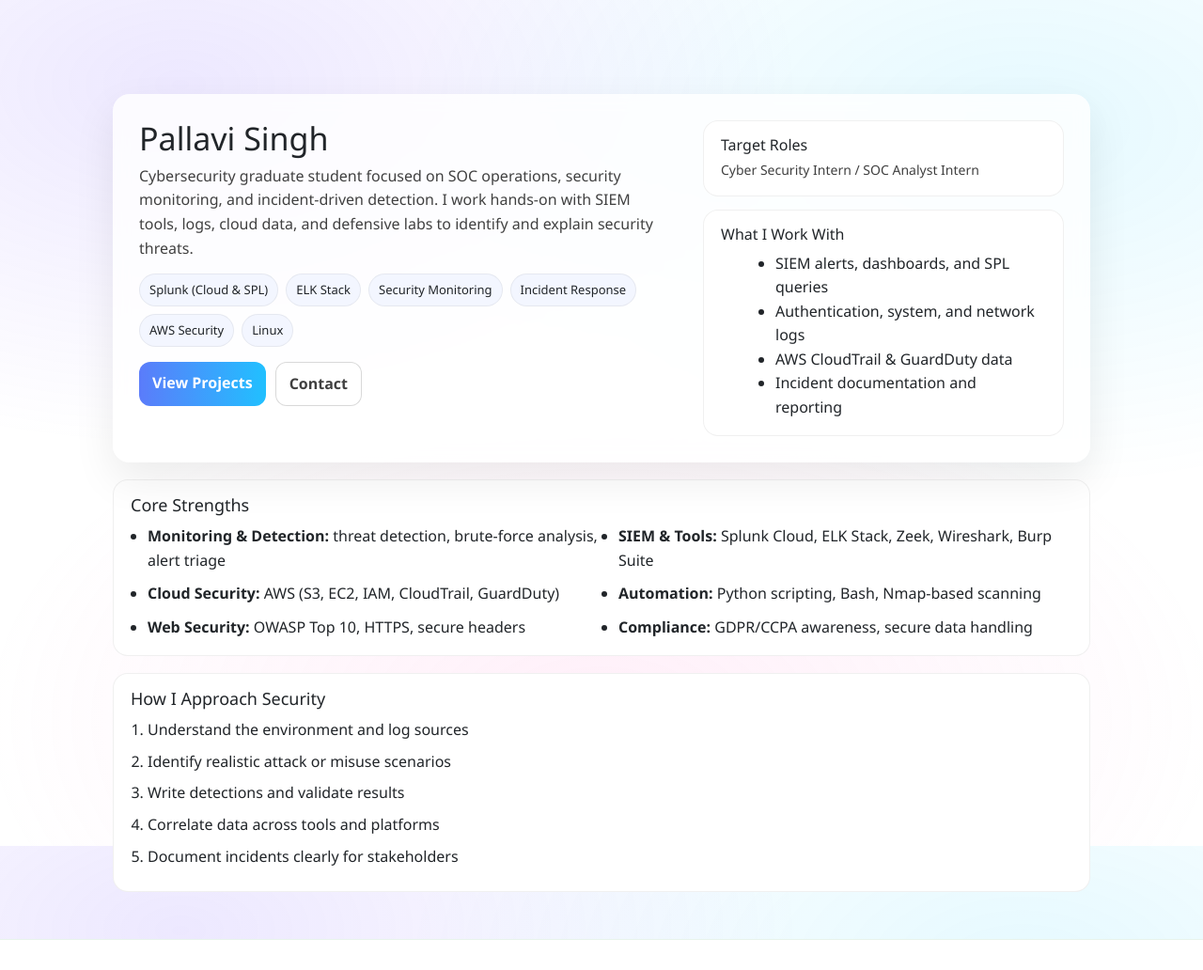
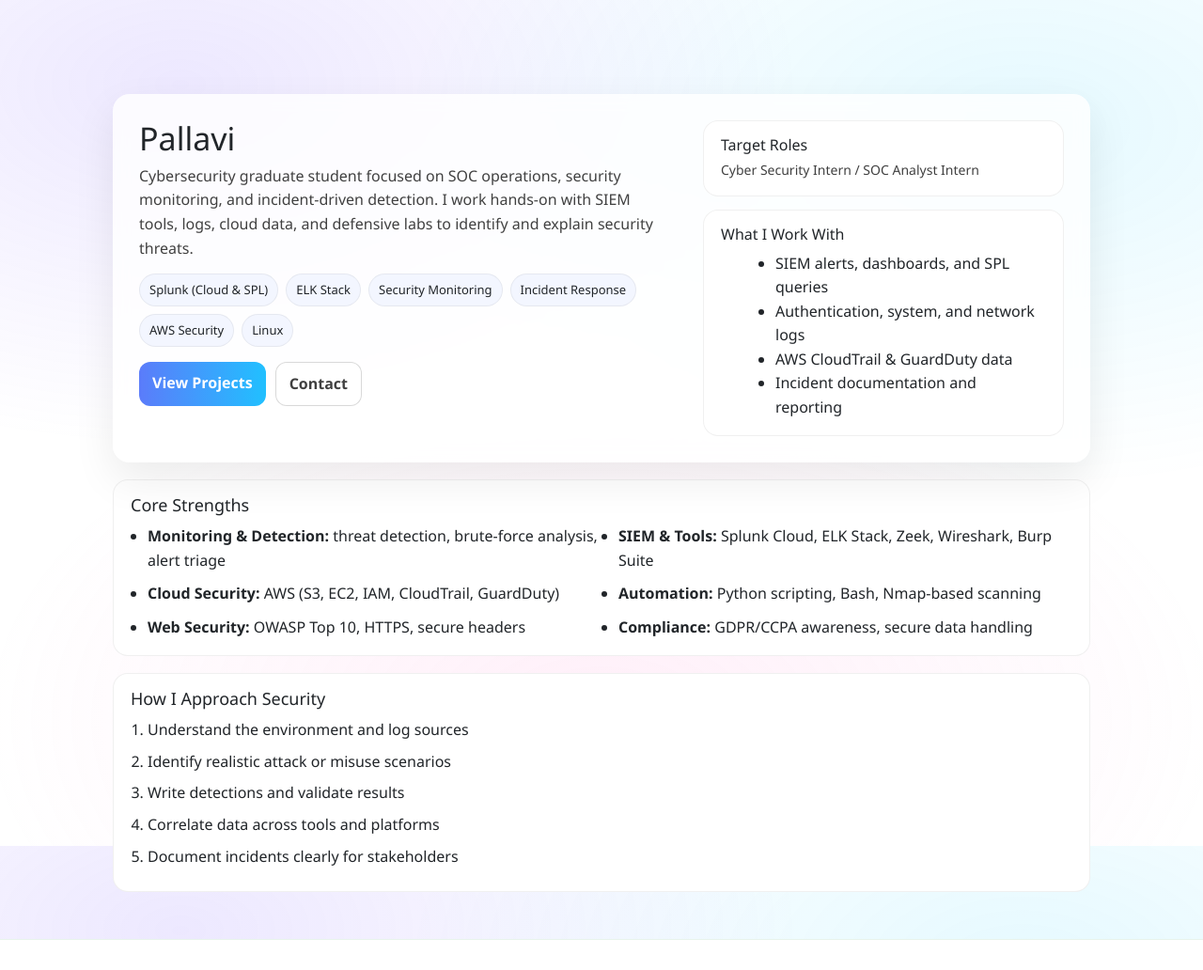
Before and after one commit to SinghPallavi819/singhpallavi819.github.io, a Jekyll site: the page built from _pages/about.md, in a window 1280 px wide and 1032 px high. Shown: the whole window at 94% size. Built offline with Jekyll 4.4.1, drawn with Linux system fonts in a browser that asks for light colours; nearby versions of some CDN libraries.

Commit message:
Update about.md

```diff
--- a/_pages/about.md
+++ b/_pages/about.md
@@ -6,7 +6,7 @@ permalink: /about/
 
 <div class="hero-card">
   <div class="hero-left">
-    <h1 class="hero-title">Pallavi Singh</h1>
+    <h1 class="hero-title">Pallavi</h1>
     <p class="hero-subtitle">
       Cybersecurity graduate student focused on SOC operations, security monitoring,
       and incident-driven detection. I work hands-on with SIEM tools, logs, cloud data,
```
